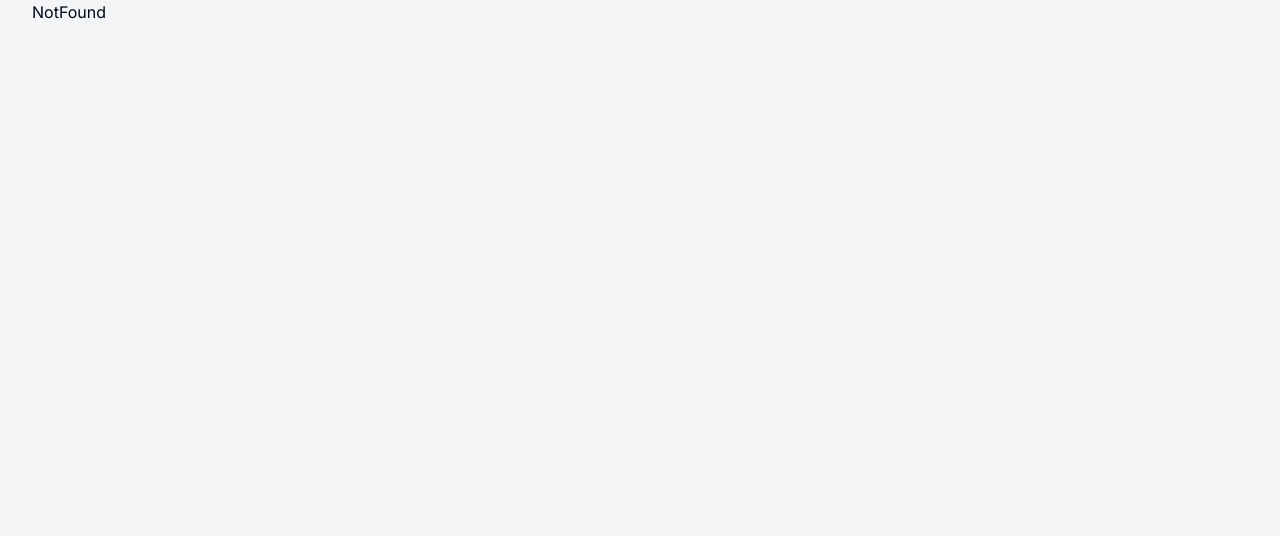
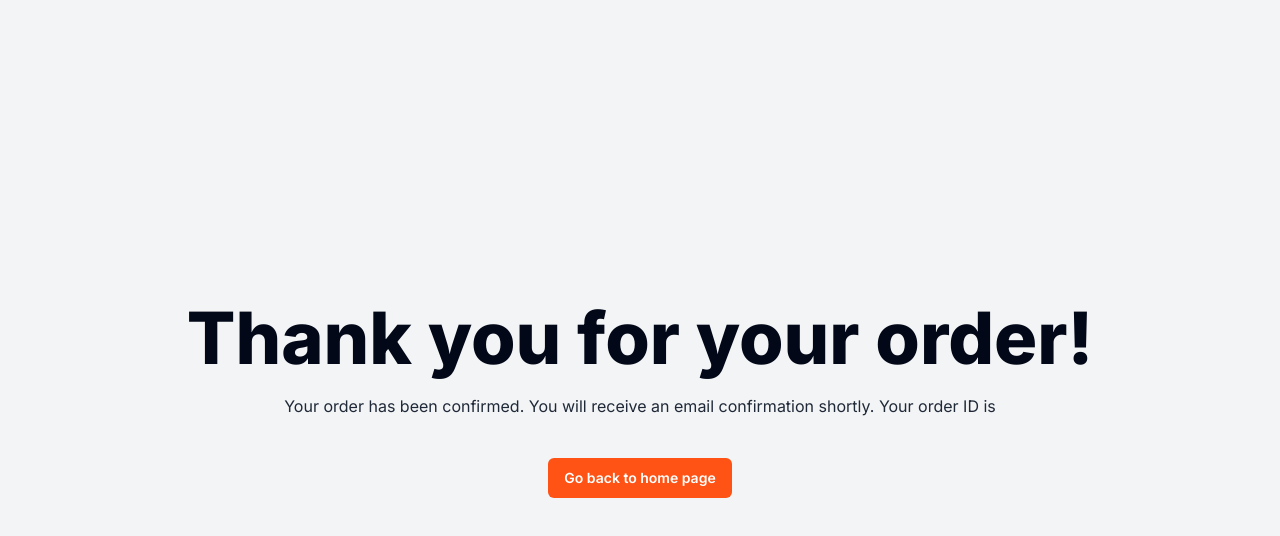
Before and after one commit to bipinkatuwal567/himartisan, a Next.js app: page /order-confirmed in a window 1280 px wide. Before the commit this address had no page. Shown: the top 536 px of the page. Built offline with nearby package versions, Linux system fonts and the light colour scheme.

Commit message:
add order-confirmed page

```diff
--- /dev/null
+++ b/src/app/order-confirmed/page.jsx
@@ -0,0 +1,25 @@
+"use client";
+
+import { useSearchParams } from "next/navigation";
+import { Button } from "../../components/ui/button";
+import Link from "next/link";
+
+const page = () => {
+  const params = useSearchParams();
+  const uuid = params.get("uuid");
+
+  return (
+    <div className="flex w-full flex-col h-screen justify-center items-center">
+      <h2 className="text-7xl font-extrabold">Thank you for your order!</h2>
+      <p className="text-base text-gray-800 mt-5">
+        Your order has been confirmed. You will receive an email confirmation
+        shortly. Your order ID is {uuid}
+      </p>
+      <Link href={"/"}>
+        <Button className="mt-10">Go back to home page</Button>
+      </Link>
+    </div>
+  );
+};
+
+export default page;
--- a/src/components/ui/button.jsx
+++ b/src/components/ui/button.jsx
@@ -9,7 +9,8 @@ const buttonVariants = cva(
   {
     variants: {
       variant: {
-        default: "bg-[#FF5315] text-primary font-semibold hover:bg-[#FF5315]/80",
+        default:
+          "bg-[#FF5315] text-white font-semibold hover:bg-[#FF5315]/80",
         destructive:
           "bg-destructive text-destructive-foreground hover:bg-destructive/90",
         outline:
```
